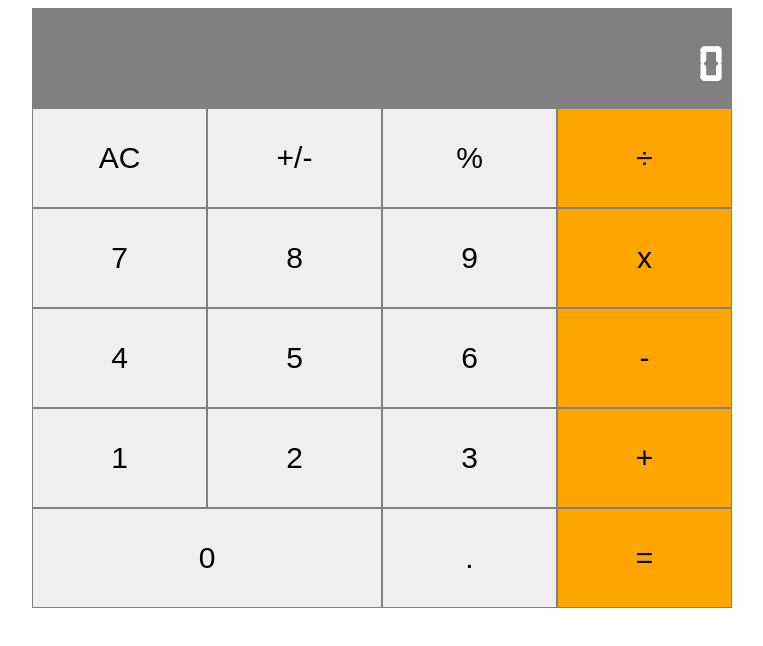
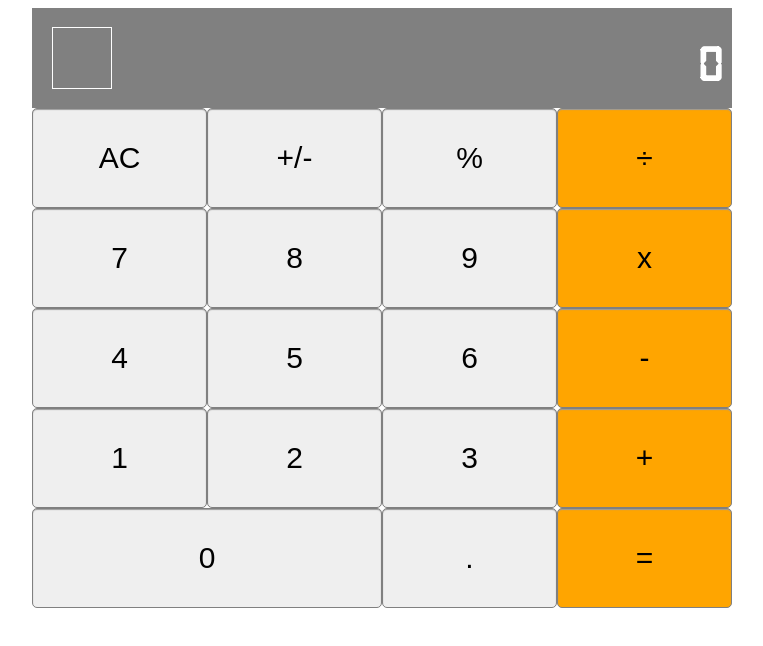
Before and after one commit to phalado/Calculator, a React app: page / in a window 1280 px wide. Shown: the whole page, without its empty margins (258-1021 px from the left). Built offline with nearby package versions, Linux system fonts and the light colour scheme.

Commit message:
Correct some bugs when pressing symbols buttons, added hover and press efects, added the symbol in the display and some minor changes

```diff
--- a/src/components/App.js
+++ b/src/components/App.js
@@ -28,11 +28,11 @@ class App extends React.Component {
   }
 
   render() {
-    const { total, next } = this.state;
+    const { total, next, operation } = this.state;
 
     return (
       <div className="app">
-        <Display value={total || next || '0'} />
+        <Display value={total || next || '0'} operation={operation} />
         <ButtonPanel clickHandler={this.handleClick} />
       </div>
     );
--- a/src/components/Display.js
+++ b/src/components/Display.js
@@ -4,11 +4,16 @@ import PropTypes from 'prop-types';
 
 class Display extends React.Component {
   render() {
-    const { value } = this.props;
+    const { value, operation } = this.props;
 
     return (
       <div className="display">
-        {parseFloat(value)}
+        <div className="display-symbol">
+          {operation}
+        </div>
+        <div className="display-value">
+          {parseFloat(value)}
+        </div>
       </div>
     );
   }
--- a/src/components/style.css
+++ b/src/components/style.css
@@ -29,6 +29,21 @@
   font-size: 50px;
 }
 
+.display-value {
+  text-align: right;
+  width: 93%;
+}
+
+.display-symbol {
+  border: 0.5px solid white;
+  width: 60px;
+  height: 60px;
+  margin-left: 10px;
+  justify-content: center;
+  align-items: center;
+  display: flex;
+}
+
 .button-panel {
   height: 100px;
 }
@@ -39,6 +54,20 @@
   border: 1px solid grey;
   color: black;
   font-size: 30px;
+  border-radius: 5px;
+	box-shadow: inset 0 1px 1px #9c9c9c;
+	background:
+		radial-gradient(at 0 -15%, rgba(#fff, .07) 70%, rgba(#fff, 0) 71%) 0 0/ 80% 90% no-repeat content-box;
+		/* linear-gradient(#4e4e4e, #040404) content-box/ */
+		/* linear-gradient(#292929, #010101) border-box; */
+}
+
+.button:hover {
+  background-color: rgb(163, 162, 162);
+}
+
+.button:active {
+  background-color: rgb(73, 73, 73);
 }
 
 .zero {
@@ -48,3 +77,11 @@
 .orange {
   background-color: orange;
 }
+
+.orange:hover {
+  background-color: rgb(175, 114, 1);
+}
+
+.orange:active {
+  background-color: rgb(97, 63, 1);
+}
--- a/src/logic/calculate.js
+++ b/src/logic/calculate.js
@@ -29,6 +29,12 @@ function calculate(calculator, buttonName) {
     next = total;
     total = null;
     operation = buttonName;
+  } else if (symbols.includes(buttonName) && operation && (!next || !total)) {
+    operation = buttonName;
+  } else if (symbols.includes(buttonName) && operation) {
+    next = operate(parseFloat(next), parseFloat(total), operation);
+    total = null;
+    operation = buttonName;
   } else if (total && next && operation) {
     total = operate(parseFloat(next), parseFloat(total), operation);
     next = null;
```
